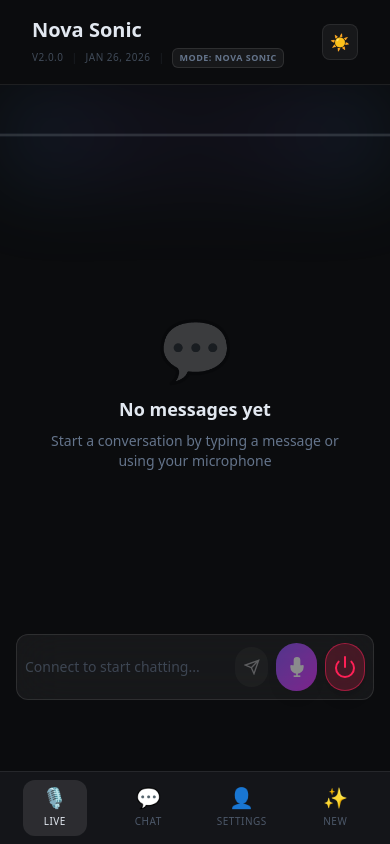
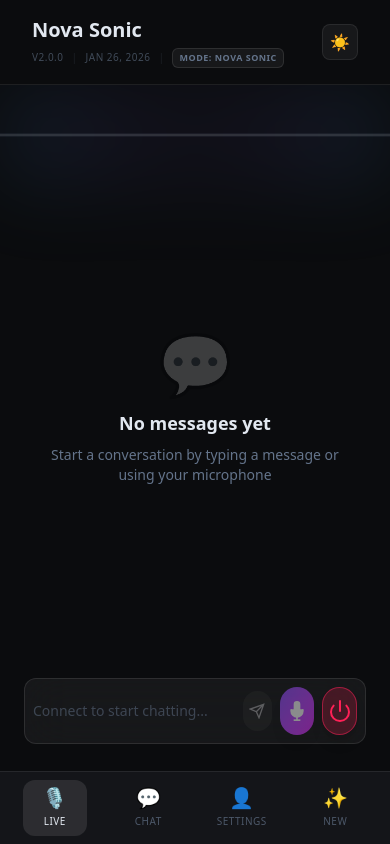
Before and after one commit to Ready2k/NovaDemos, a Next.js app in the folder frontend-v2/: page / in a window 390 px wide. Built offline with nearby package versions, Linux system fonts and the light colour scheme.

Commit message:
mobile fix

```diff
--- a/frontend-v2/app/page.tsx
+++ b/frontend-v2/app/page.tsx
@@ -575,12 +575,16 @@ export default function Home() {
               </div>
 
               {/* Chat Container - takes remaining space */}
-              <div className="flex-1 overflow-hidden">
+              <div className="flex-1 overflow-hidden pb-48 md:pb-0">
                 <ChatContainer isDarkMode={isDarkMode} />
               </div>
 
-              {/* Command Bar - now part of flex layout, not fixed */}
-              <div className="flex-shrink-0 pb-0 md:pb-0 mb-32 md:mb-0 z-20 relative">
+              {/* Command Bar - Fixed on mobile (Z-60), Flex on desktop */}
+              <div className={cn(
+                "flex-shrink-0 transition-all duration-300",
+                "md:static md:z-auto md:mb-0", // Desktop: Natural flow
+                "fixed bottom-[84px] left-0 right-0 z-[60] px-2 mb-0" // Mobile: Fixed floating above nav
+              )}>
                 <CommandBar
                   status={connectionStatus}
                   isDarkMode={isDarkMode}
```
